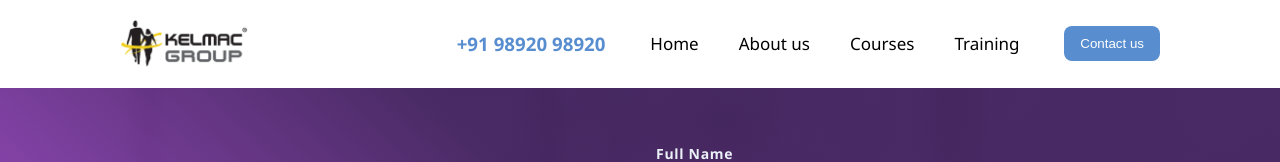
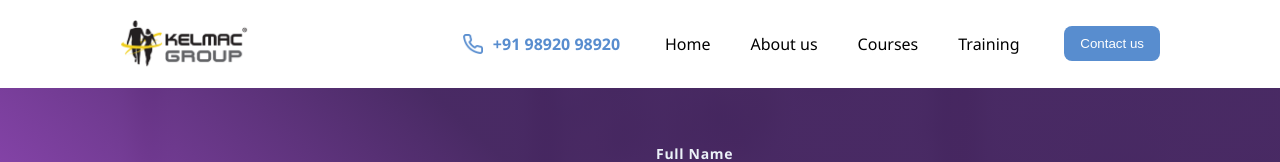
Before and after one commit to abhijeet-maity/Kelmac-UI_Task, a React (Create React App) app: page / in a window 1280 px wide. Shown: the top 162 px of the page. Built offline with nearby package versions, Linux system fonts and the light colour scheme.

Commit message:
added phone icon, added hover property to links and buttons

```diff
--- a/src/components/Navbar/Navbar.css
+++ b/src/components/Navbar/Navbar.css
@@ -1,4 +1,4 @@
-*{
+* {
   box-sizing: border-box;
   padding: 0;
   margin: 0;
@@ -7,7 +7,7 @@ nav {
   display: flex;
   justify-content: space-between;
   padding: 20px 120px;
-    font-family: 'Segoe UI', Tahoma, Geneva, Verdana, sans-serif;
+  font-family: "Segoe UI", Tahoma, Geneva, Verdana, sans-serif;
   /* background-color: aquamarine; */
 }
 .right-section {
@@ -15,8 +15,21 @@ nav {
   align-items: center;
   gap: 2.8rem;
 }
+.phone-number {
+    display: flex;
+    align-items: center;
+    gap: 10px;
+}
+.phone-number img {
+    width: 20px;
+    height: 20px;
+}
 .right-section h3 {
-    color: #588DCF;
+  color: #588dcf;
+  font-size: 16px;
+  font-weight: 700;
+  line-height: 24px;
+  cursor: pointer;
 }
 ul {
   display: flex;
@@ -24,16 +37,20 @@ ul {
 }
 ul li {
   list-style-type: none;
-
 }
 ul li a {
   text-decoration: none;
   color: black;
-    font-size: 17px;
+  font-size: 16px;
+  font-weight: 400;
+  line-height: 24px;
+}
+ul li a:hover{
+  color: rgb(11, 67, 170);
 }
 .btn {
   padding: 10px 16px;
-    background-color: #588DCF;
+  background-color: #588dcf;
   border: none;
   border-radius: 8px;
   color: white;
@@ -41,3 +58,6 @@ ul li a {
 img {
   width: 8rem;
 }
+.btn:hover {
+  background-color: rgb(11, 67, 170);
+}
--- a/src/components/Navbar/Navbar.jsx
+++ b/src/components/Navbar/Navbar.jsx
@@ -1,24 +1,36 @@
-import React from 'react';
+import React from "react";
 import logo from "../../images/Group 1.png";
-import { Link } from 'react-router-dom';
+import phoneIcon from "../../images/phoneIcon.png";
+import { Link } from "react-router-dom";
 import "./Navbar.css";
 
 const Navbar = () => {
   return (
     <nav>
-        <img src={logo} alt="" className='logo'/>
-        <div className='right-section'>
-            <h3>+91 98920 98920</h3>
-            <ul>
-                <li><Link to="/">Home</Link></li>
-                <li><Link to="/">About us</Link></li>
-                <li><Link to="/">Courses</Link></li>
-                <li><Link to="/">Training</Link></li>
-            </ul>
-            <button className='btn'>Contact us</button>
+      <img src={logo} alt="" className="logo" />
+      <div className="right-section">
+        <div className="phone-number">
+          <img src={phoneIcon} alt="" />
+          <h3>+91 98920 98920</h3>
         </div>
+        <ul>
+          <li>
+            <Link to="/">Home</Link>
+          </li>
+          <li>
+            <Link to="/">About us</Link>
+          </li>
+          <li>
+            <Link to="/">Courses</Link>
+          </li>
+          <li>
+            <Link to="/">Training</Link>
+          </li>
+        </ul>
+        <button className="btn">Contact us</button>
+      </div>
     </nav>
-  )
-}
+  );
+};
 
-export default Navbar
+export default Navbar;
```
Lines whose indentation alone changed are shown as unchanged.
